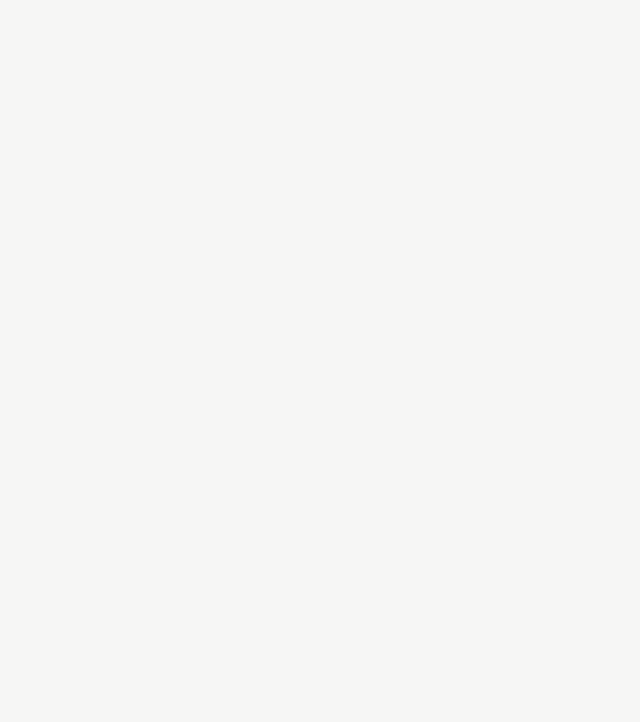
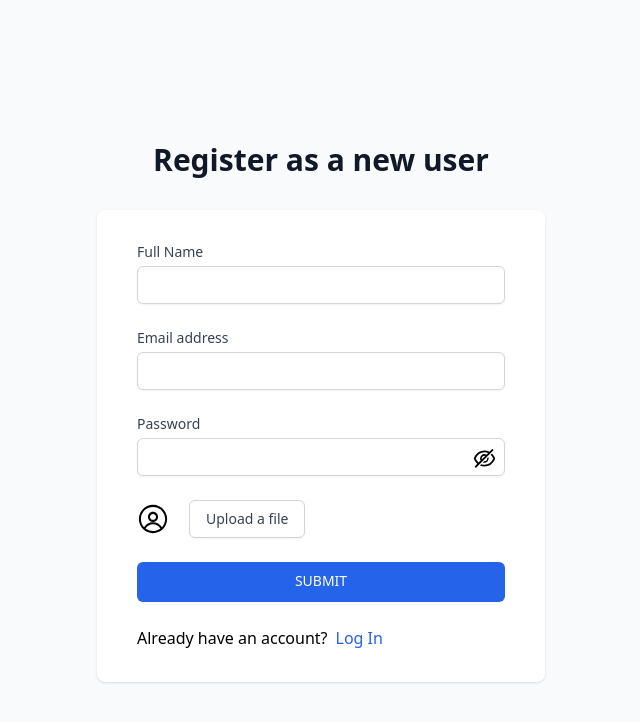
Before and after one commit to maixuanlinh/ShopShop, a React (Create React App) app in the folder frontend/: page /sign-up in a window 1280 px wide. Before the commit this address had no page. Shown: the top 722 px of the page, without its empty margins (319-959 px from the left). Built offline with nearby package versions, Linux system fonts and the light colour scheme.

Commit message:
Sign Up page completed, adding add avatar from computer feature

```diff
--- a/frontend/src/App.js
+++ b/frontend/src/App.js
@@ -1,18 +1,18 @@
 import React from 'react';
 import {BrowserRouter, Routes, Route } from "react-router-dom";
-import {LoginPage} from "./Routes.js";
+import {LoginPage, SignupPage} from "./Routes.js";
 import './App.css'
 
 
 const App = () => {
   return (
-      <BrowserRouter>
-        <Routes>
-          <Route path='/Login' element={<LoginPage /> }/>
-
-        </Routes>
-      </BrowserRouter>
-  )
+    <BrowserRouter>
+      <Routes>
+        <Route path="/Login" element={<LoginPage />} />
+        <Route path="/sign-up" element={<SignupPage />} />
+      </Routes>
+    </BrowserRouter>
+  );
 }
 
 export default App
--- a/frontend/src/Routes.js
+++ b/frontend/src/Routes.js
@@ -1,5 +1,5 @@
-import LoginPage from "./pages/LoginPage.jsx"
-
+import LoginPage from "../src/pages/LoginPage"
+import SignupPage from "../src/pages/SignupPage"
 export {
-    LoginPage,
+    LoginPage, SignupPage
 };
--- /dev/null
+++ b/frontend/src/components/Signup/Signup.jsx
@@ -0,0 +1,151 @@
+import React, { useState } from "react";
+import { AiOutlineEye, AiOutlineEyeInvisible } from "react-icons/ai";
+import styles from "../../styles/styles";
+import { Link } from "react-router-dom";
+import {RxAvatar} from "react-icons/rx"
+
+const Signup = () => {
+  const [email, setEmail] = useState("");
+  const [password, setPassword] = useState("");
+  const [visible, setVisible] = useState(false);
+  const [name, setName] = useState("");
+  const [avatar, setAvatar] = useState(null);
+
+  const handleSubmit = () => {
+    console.log("Handle Submit called");
+  }
+
+  const handleFileInputChange = (e) => {
+    const file = e.target.files[0];
+    setAvatar(file);
+  }
+  return (
+    <div className="min-h-screen bg-gray-50 flex flex-col justify-center py-12 sm:px-6 lg:px-8">
+      <div className="sm:mx-auto sm:w-full sm:max-w-md">
+        <h2 className="mt-6 text-center text-3xl font-extrabold text-gray-900">
+          Register as a new user
+        </h2>
+      </div>
+
+      <div className="mt-8 sm:mx-auto sm:w-full sm:max-w-md">
+        <div className="bg-white py-8 px-4 shadow sm:rounded-lg sm:px-10">
+          <form className="space-y-6">
+            <div>
+              <label
+                htmlFor="text"
+                className="block text-sm font-medium text-gray-700"
+              >
+                Full Name
+              </label>
+              <div className="mt-1">
+                <input
+                  type="text"
+                  name="text"
+                  autoComplete="name"
+                  required
+                  value={name}
+                  onChange={(e) => setName(e.target.value)}
+                  className="appearance-none block w-full px-3 py-2 border border-gray-300 rounded-md shadow-sm placeholder-gray-400 focus:outline-none focus:ring-blue-500 focus:border-blue-500 sm:text-sm"
+                />
+              </div>
+            </div>
+            <div>
+              <label
+                htmlFor="email"
+                className="block text-sm font-medium text-gray-700"
+              >
+                Email address
+              </label>
+              <div className="mt-1">
+                <input
+                  type="email"
+                  name="email"
+                  autoComplete="email"
+                  required
+                  value={email}
+                  onChange={(e) => setEmail(e.target.value)}
+                  className="appearance-none block w-full px-3 py-2 border border-gray-300 rounded-md shadow-sm placeholder-gray-400 focus:outline-none focus:ring-blue-500 focus:border-blue-500 sm:text-sm"
+                />
+              </div>
+            </div>
+
+            <div>
+              <label
+                htmlFor="password"
+                className="block text-sm font-medium text-gray-700"
+              >
+                Password
+              </label>
+              <div className="mt-1 relative">
+                <input
+                  type={visible ? "text" : "password"}
+                  name="password"
+                  autoComplete="current-password"
+                  required
+                  value={password}
+                  onChange={(e) => setPassword(e.target.value)}
+                  className="appearance-none block w-full px-3 py-2 border border-gray-300 rounded-md shadow-sm placeholder-gray-400 focus:outline-none focus:ring-blue-500 focus:border-blue-500 sm:text-sm"
+                />
+                {visible ? (
+                  <AiOutlineEye
+                    className="absolute right-2 top-2 cursor-poiter"
+                    size={25}
+                    onClick={() => setVisible(false)}
+                  />
+                ) : (
+                  <AiOutlineEyeInvisible
+                    className="absolute right-2 top-2 cursor-poiter"
+                    size={25}
+                    onClick={() => setVisible(true)}
+                  />
+                )}
+              </div>
+            </div>
+
+          <div>
+            <label htmlFor="avatar" className="block text-sm font-medium text-gray-700">
+
+            </label>
+            <div className="mt-2 flex items-center">
+                    <span className="inline-block h-8 w-8 rounded-full overflow-hidden">
+                        {
+                            avatar ? (<img src={URL.createObjectURL(avatar)} alt="avatar" className="h-full w-full object-cover rounded-full"/>)
+                            : (
+                                <RxAvatar className="h-8 w-8"/>
+                            )
+                        }
+                    </span>
+                    <label htmlFor="file-input" className="ml-5 flex items-center justify-center px-4 py-2 border border-gray-300 rounded-md shadow-sm text-sm font-medium text-gray-700 bg-white hover:bg-gray-50">
+                        <span> Upload a file</span>
+                        <input type="file" name="avatar" id="file-input" accept=".jpg,.jpeg,.png" onChange={handleFileInputChange} className="sr-only"></input>
+                    </label>
+
+            </div>
+            <div>
+
+            </div>
+          </div>
+
+            <div>
+              <button
+                type="submit"
+                className="group relative w-full h-[40px] flex justify-center py-2 px-4 border border-transparent text-sm font-medium rounded-md text-white bg-blue-600 hover:bg-blue-700"
+              >
+                SUBMIT
+              </button>
+            </div>
+
+            <div className={`${styles.normalFlex} w-full`}>
+              <h4> Already have an account?</h4>
+              <Link to="/login" className="text-blue-600 pl-2">
+                Log In
+              </Link>
+            </div>
+          </form>
+        </div>
+      </div>
+    </div>
+  );
+};
+
+export default Signup;
--- /dev/null
+++ b/frontend/src/pages/SignupPage.jsx
@@ -0,0 +1,12 @@
+import React from 'react'
+import Signup from "../components/Signup/Signup.jsx"
+
+const SignupPage = () => {
+  return (
+    <div>
+        <Signup/>
+    </div>
+  )
+}
+
+export default SignupPage
```
